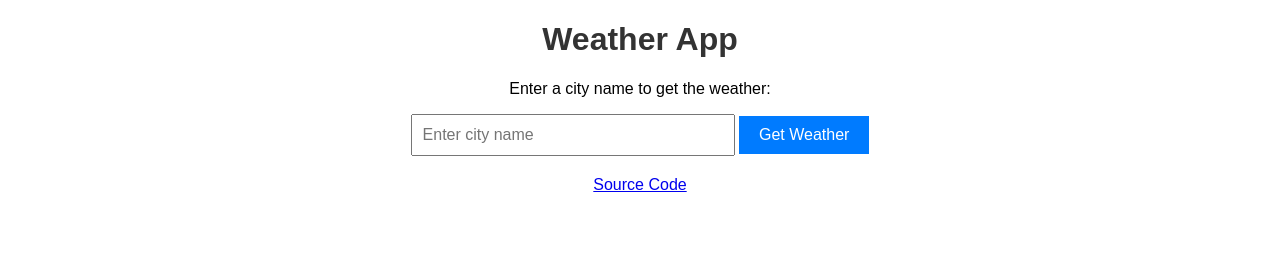
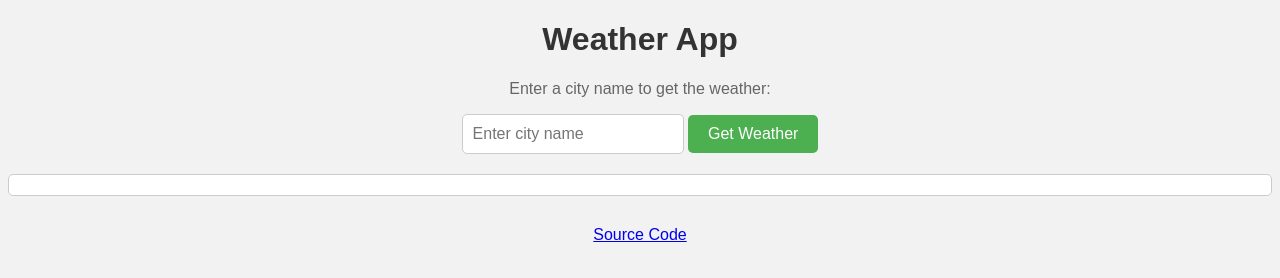
Before and after one commit to Agamya-Samuel/simple-weather-app, a plain HTML site: page index.html in a window 1280 px wide. Drawn offline with Linux system fonts and the light colour scheme.

Commit message:
Updated API and improed the overall looks

```diff
--- a/script.js
+++ b/script.js
@@ -9,7 +9,7 @@ document.addEventListener('DOMContentLoaded', function () {
 			return;
 		}
 
-		const apiUrl = `https://weather-api.agamya.eu.org/${city}`;
+		const apiUrl = `https://weather-js-api.agamya.dev/${city}`;
 
 		fetch(apiUrl)
 			.then((response) => {
--- a/styles.css
+++ b/styles.css
@@ -29,3 +29,49 @@ button:hover {
 #weatherInfo {
     margin-top: 20px;
 }
+
+/* styles.css */
+
+body {
+    background-color: #f2f2f2;
+    font-family: Arial, sans-serif;
+}
+
+h1 {
+    color: #333;
+    text-align: center;
+}
+
+p {
+    color: #666;
+    text-align: center;
+}
+
+input[type="text"] {
+    padding: 10px;
+    border: 1px solid #ccc;
+    border-radius: 5px;
+    width: 200px;
+}
+
+button {
+    padding: 10px 20px;
+    background-color: #4CAF50;
+    color: white;
+    border: none;
+    border-radius: 5px;
+    cursor: pointer;
+}
+
+button:hover {
+    background-color: #45a049;
+}
+
+#weatherInfo {
+    margin-top: 20px;
+    padding: 10px;
+    background-color: #fff;
+    border: 1px solid #ccc;
+    border-radius: 5px;
+    margin-bottom: 30px;
+}
```
Also changed, not shown: index.html (line endings or trailing spaces), 1 other file.
